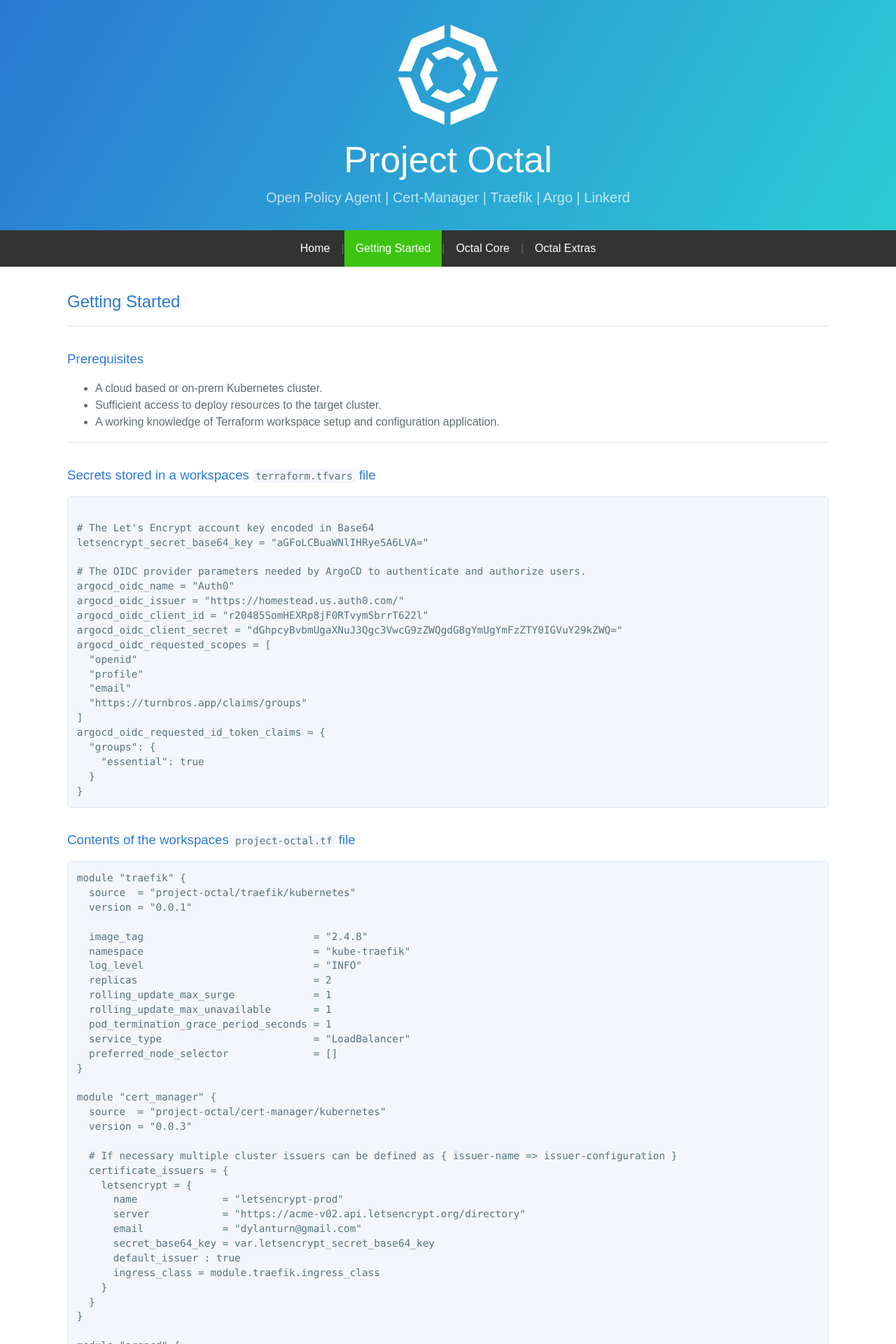
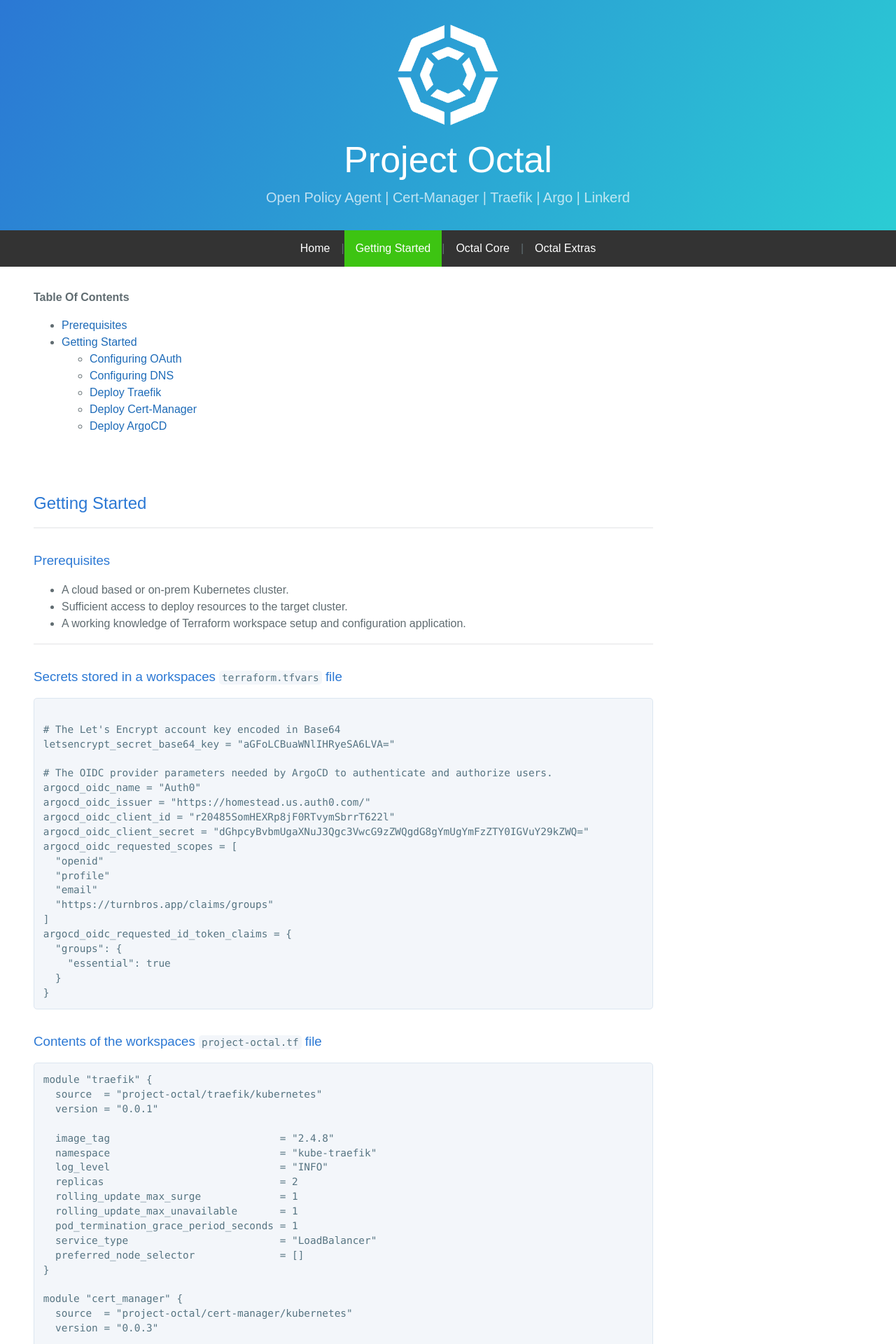
Before and after one commit to project-octal/project-octal.github.io, a Jekyll site: the page built from site-pages/getting-started.md, in a window 1280 px wide. Shown: the top 1920 px of the page at 70% size. Built offline with Jekyll 4.4.1, drawn with Linux system fonts in a browser that asks for light colours.

Commit message:
making updates to the documentation pages so they are easier to navigate

```diff
--- a/_includes/documentation-aside.html
+++ b/_includes/documentation-aside.html
@@ -1,24 +1,24 @@
 <style>
 .doc-aside {
-    float:left
+    float:left;
+    padding: 2em 3em;
+    max-width: 30%;
+    overflow: scroll;
 }
 </style>
 
 <div class="doc-aside">
-<strong class="d-block h6 my-2 pb-2 border-bottom">On this page</strong>
+    <strong class="d-block h6 my-2 pb-2 border-bottom">Table Of Contents</strong>
     <nav id="TableOfContents">
     <ul>
-    <li><a href="#compiled-css-and-js">Compiled CSS and JS</a></li>
-    <li><a href="#source-files">Source files</a></li>
-    <li><a href="#examples">Examples</a></li>
-    <li><a href="#cdn-via-jsdelivr">CDN via jsDelivr</a></li>
-    <li><a href="#package-managers">Package managers</a>
+        <li><a href="#compiled-css-and-js">Prerequisites</a></li>
+        <li><a href="#source-files">Getting Started</a>
             <ul>
-        <li><a href="#npm">npm</a></li>
-        <li><a href="#yarn">yarn</a></li>
-        <li><a href="#rubygems">RubyGems</a></li>
-        <li><a href="#composer">Composer</a></li>
-        <li><a href="#nuget">NuGet</a></li>
+                <li><a href="#npm">Configuring OAuth</a></li>
+                <li><a href="#npm">Configuring DNS</a></li>
+                <li><a href="#npm">Deploy Traefik</a></li>
+                <li><a href="#npm">Deploy Cert-Manager</a></li>
+                <li><a href="#npm">Deploy ArgoCD</a></li>
             </ul>
         </li>
     </ul>
--- a/_layouts/documentation.html
+++ b/_layouts/documentation.html
@@ -35,7 +35,7 @@
 
   {% include documentation-aside.html %}
 
-    <main id="content" class="main-content" style="float:right" role="main">
+    <main id="content" class="main-content" style="float:left; padding:2em 3em;" role="main">
       {{ content }}
       {% include footer.html %}
     </main>
```
Also changed, not shown: site-pages/getting-started.md (+1 -1 lines). Lines whose indentation alone changed are shown as unchanged.
